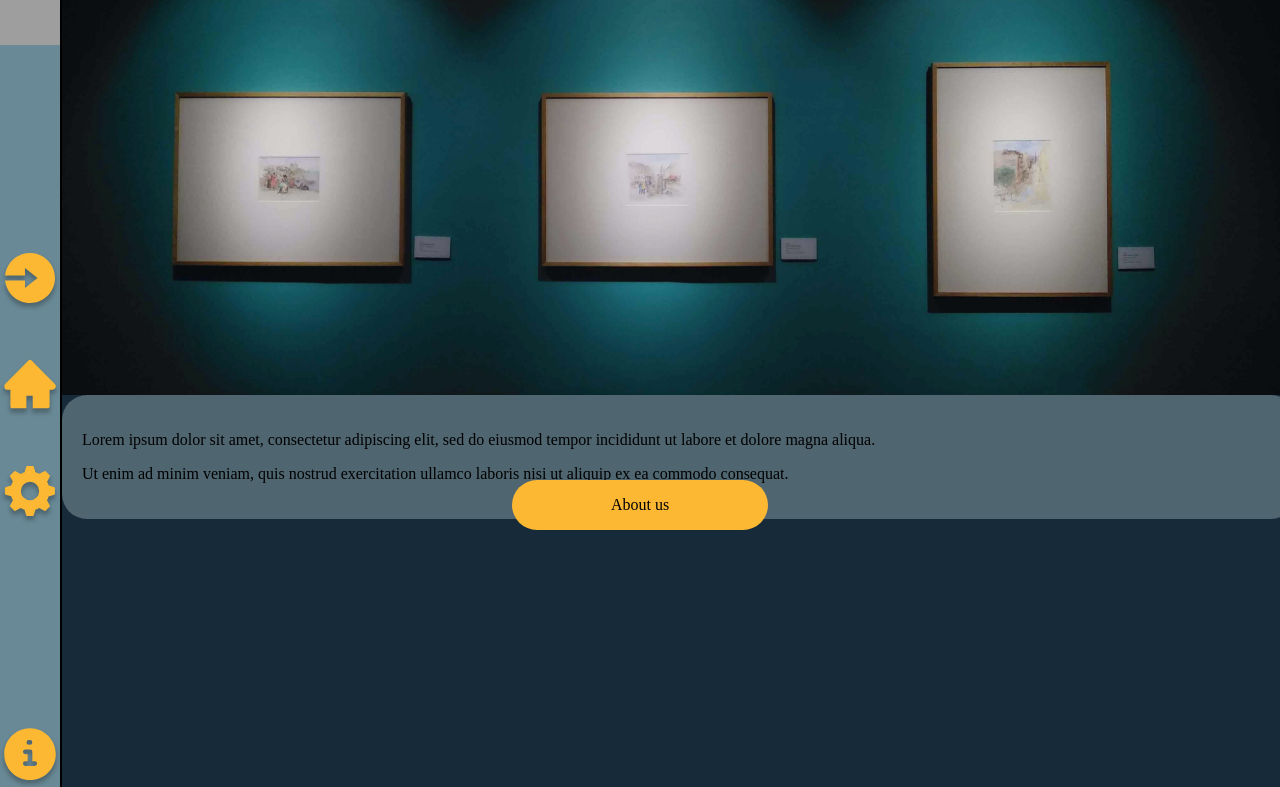
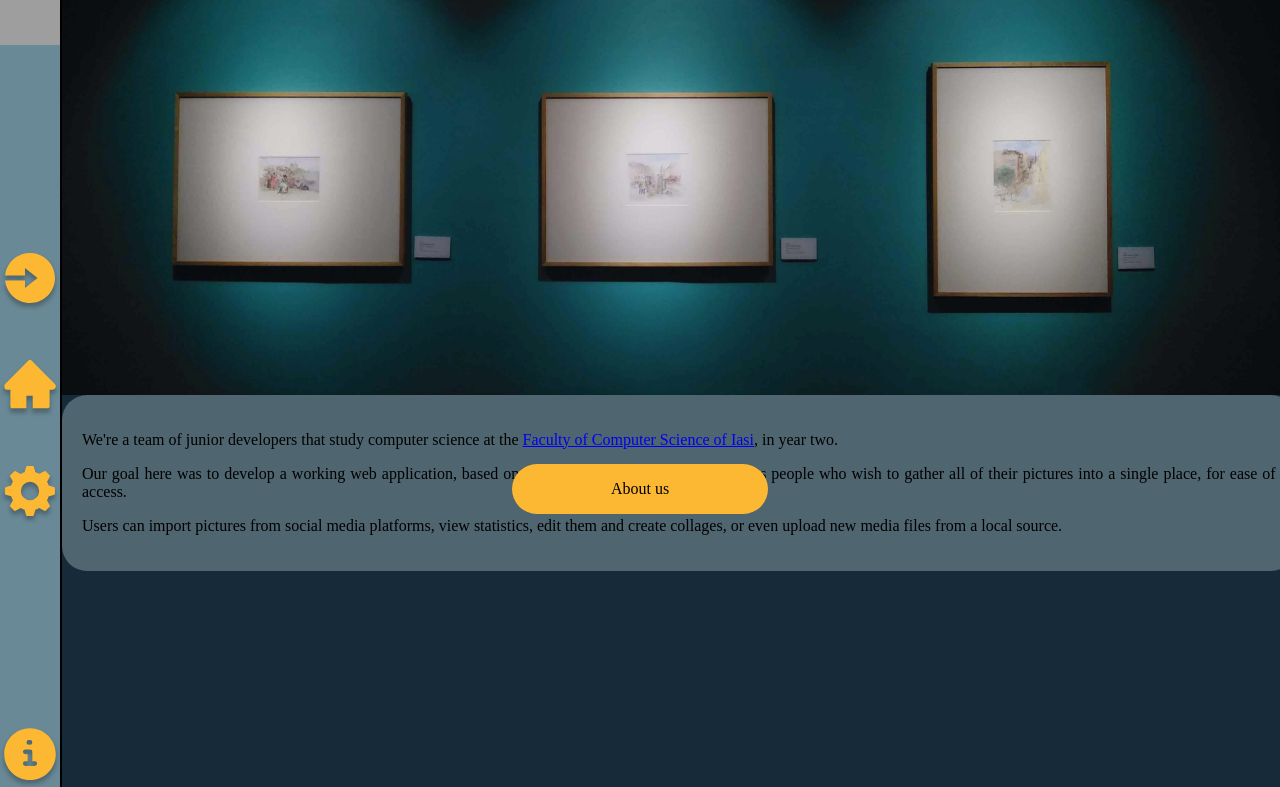
Before and after one commit to DxxxAce/Picture-Point, a PHP site: page /html/information.html in a window 1280 px wide. Shown: the top 787 px of the page. Run offline with PHP 8.4, Linux system fonts and the light colour scheme; grey boxes are pictures that could not be loaded.

Commit message:
Some adjustments to the button and information page
Replaced lorem ipsum with a proper about us description

```diff
--- a/css/index.css
+++ b/css/index.css
@@ -77,7 +77,7 @@ body {
     justify-content: center;
     align-items: center;
     flex: auto;
-    top: 60%;
+    top: 58%;
     left: 40%;
     z-index: 1;
     font-family: titillium-web;
--- a/html/information.html
+++ b/html/information.html
@@ -1,7 +1,7 @@
 <!DOCTYPE html>
 <html>
    <head>
-      <title>Picture Point</title>
+      <title>About us...</title>
       <meta charset="UTF-8">
       <meta name="author" content="Strimbei Claudiu">
       <meta name="description" content="Homepage">
@@ -51,8 +51,9 @@
                    </div>
               </div>
             <div class="box">
-               <p>Lorem ipsum dolor sit amet, consectetur adipiscing elit, sed do eiusmod tempor incididunt ut labore et dolore magna aliqua.</p>
-               <p>Ut enim ad minim veniam, quis nostrud exercitation ullamco laboris nisi ut aliquip ex ea commodo consequat.</p>
+               <p>We're a team of junior developers that study computer science at the <a href="https://www.info.uaic.ro/">Faculty of Computer Science of Iasi</a>, in year two.</p>
+               <p>Our goal here was to develop a working web application, based on the M-PIC project, meant for various people who wish to gather all of their pictures into a single place, for ease of access.</p>
+               <p>Users can import pictures from social media platforms, view statistics, edit them and create collages, or even upload new media files from a local source. </p>
             </div>
          </div>
       </div>
```
